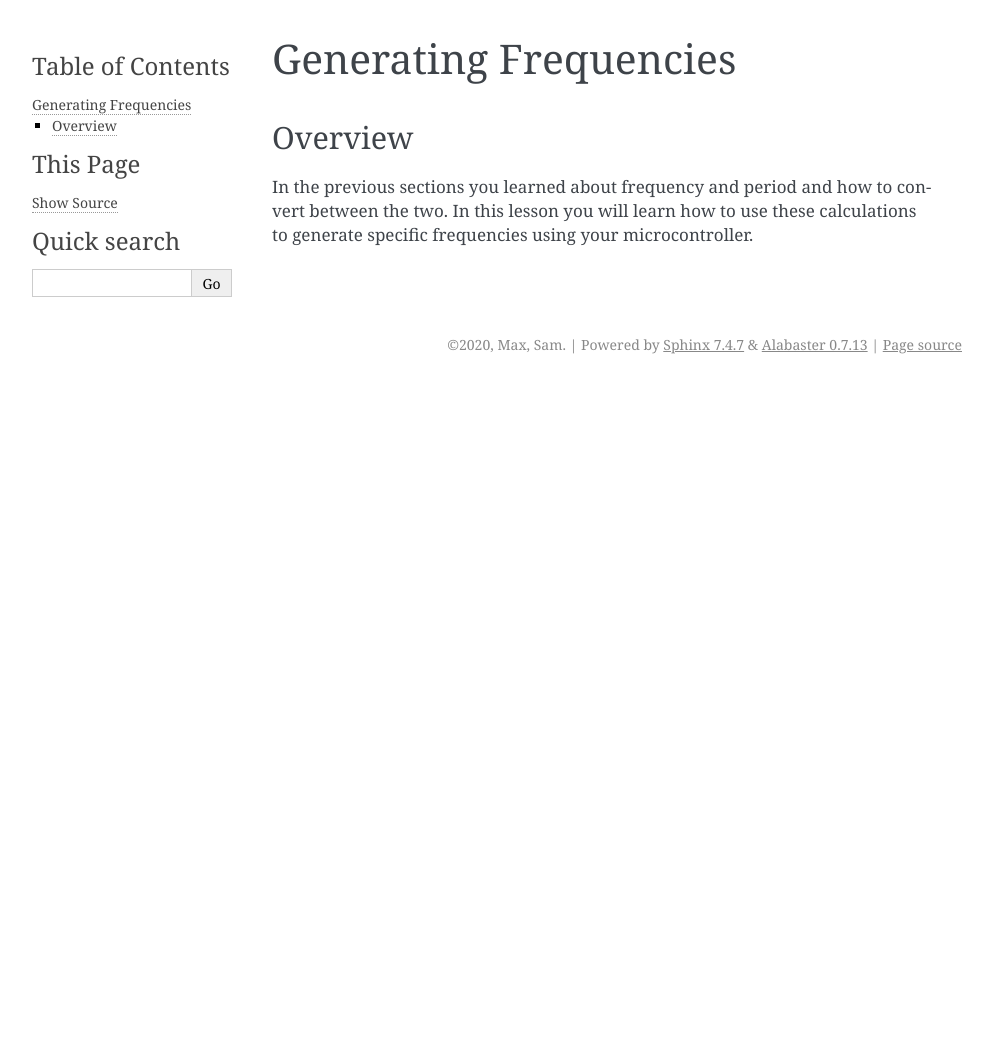
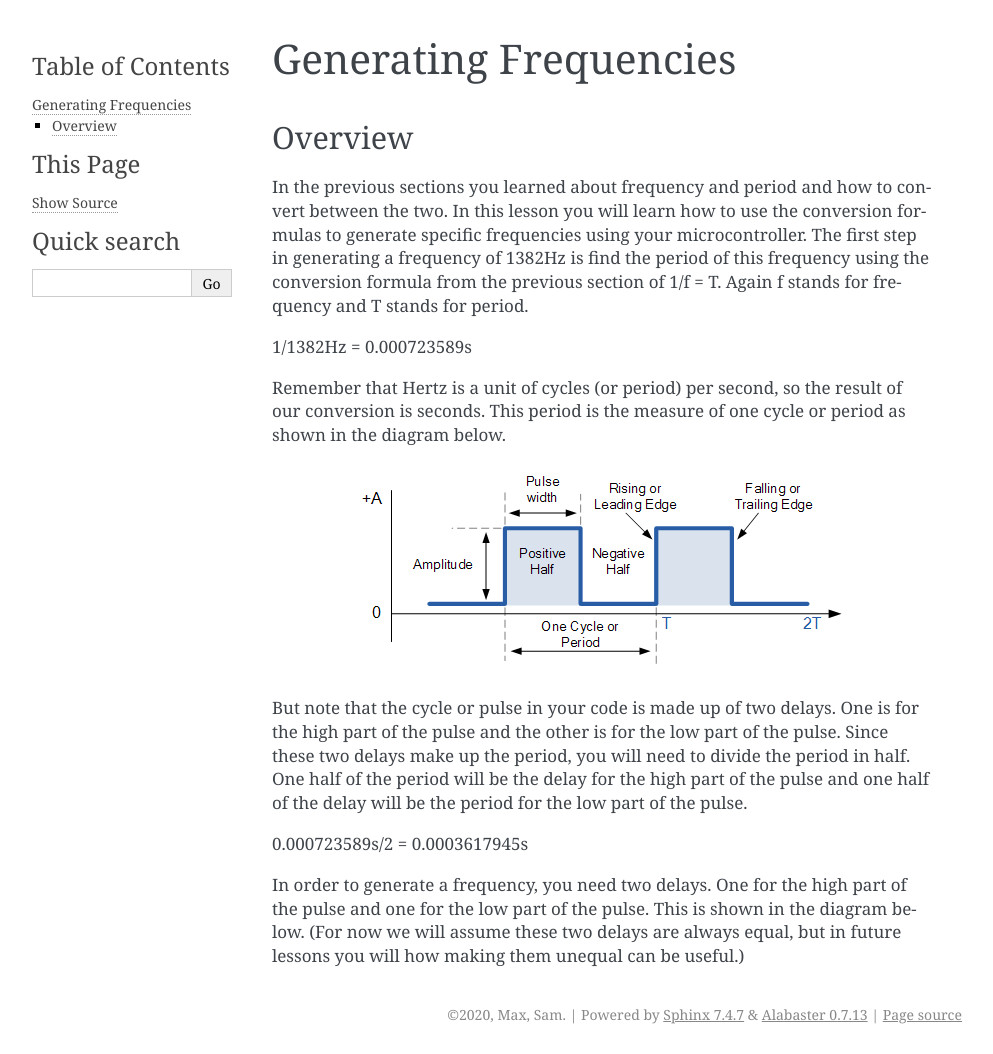
Before and after one commit to maxtkc/mvths-wiki, a Sphinx documentation site: the page built from docs/025b-generating-frequency.rst, in a window 1280 px wide. Shown: the whole page, without its empty margins (148-1141 px from the left). Built offline with Sphinx 7.4.7, drawn with Linux system fonts in a browser that asks for light colours; before the commit the page ends 900 px from its top, so only the background shows below that.

Commit message:
Update 025b-generating-frequency.rst

```diff
--- a/docs/025b-generating-frequency.rst
+++ b/docs/025b-generating-frequency.rst
@@ -4,5 +4,25 @@ Generating Frequencies
 Overview
 --------
 
-In the previous sections you learned about frequency and period and how to convert between the two. In this lesson you will learn how to use these calculations to generate
-specific frequencies using your microcontroller.
+In the previous sections you learned about frequency and period and how to convert between the two. In this lesson you will learn how to use the conversion formulas to generate
+specific frequencies using your microcontroller. The first step in generating a frequency of 1382Hz is find the period of this frequency using the conversion formula from
+the previous section of 1/f = T. Again f stands for frequency and T stands for period.
+
+1/1382Hz = 0.000723589s
+
+Remember that Hertz is a unit of cycles (or period) per second, so the result of our conversion is seconds. This period is the measure of one cycle or period as shown in
+the diagram below.
+
+.. figure:: images/waveforms-tim3.png
+   :alt:
+
+But note that the cycle or pulse in your code is made up of two delays. One is for the high part of the pulse and the other is for the low part of the pulse.
+Since these two delays make up the period, you will need to divide the period in half. One half of the period will be the delay for the high part of the pulse
+and one half of the delay will be the period for the low part of the pulse.
+
+0.000723589s/2 = 0.0003617945s
+
+
+
+In order to generate a frequency, you need two delays. One for the high part of the pulse and one for the low part of
+the pulse. This is shown in the diagram below. (For now we will assume these two delays are always equal, but in future lessons you will how making them unequal can be useful.)
```
